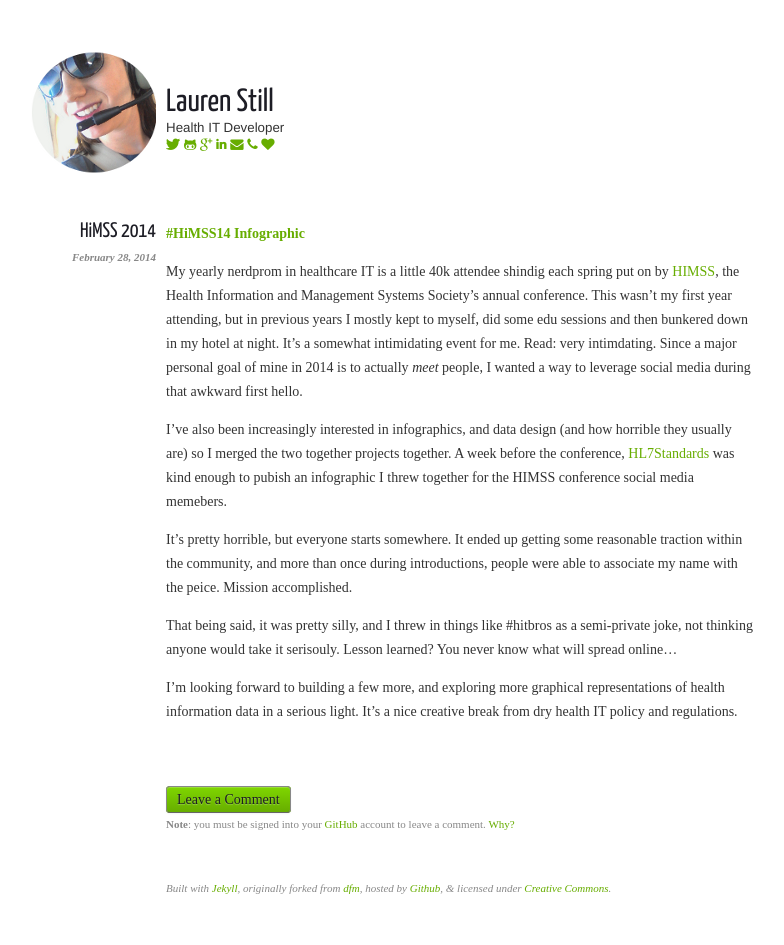
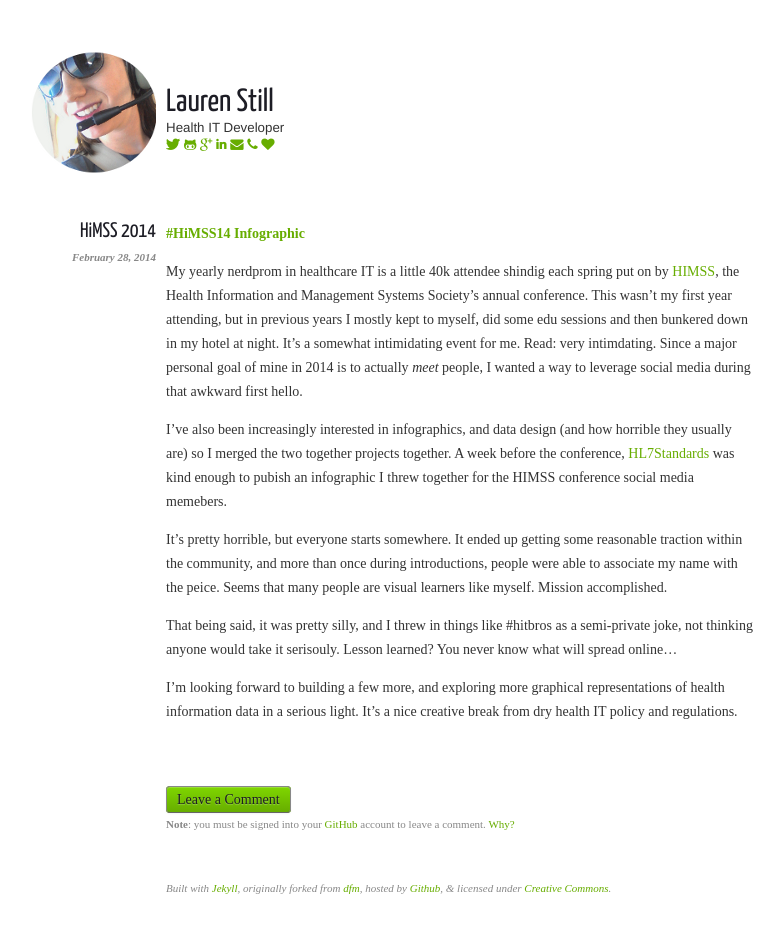
Before and after one commit to laurenstill/laurenstill.github.io, a Jekyll site: the page built from _posts/2014-02-28-himss14.markdown, in a window 1280 px wide. Shown: the whole page, without its empty margins (279-1063 px from the left). Built offline with Jekyll 4.4.1, drawn with Linux system fonts in a browser that asks for light colours; nearby versions of some CDN libraries.

Commit message:
Update 2014-02-28-himss14.markdown

```diff
--- a/_posts/2014-02-28-himss14.markdown
+++ b/_posts/2014-02-28-himss14.markdown
@@ -12,7 +12,7 @@ My yearly nerdprom in healthcare IT is a little 40k attendee shindig each spring
 
 I've also been increasingly interested in infographics, and data design (and how horrible they usually are) so I merged the two together projects together.  A week before the conference, [HL7Standards][2] was kind enough to pubish an infographic I threw together for the HIMSS conference social media memebers.
 
-It's pretty horrible, but everyone starts somewhere.  It ended up getting some reasonable traction within the community, and more than once during introductions, people were able to associate my name with the peice.  Mission accomplished.
+It's pretty horrible, but everyone starts somewhere.  It ended up getting some reasonable traction within the community, and more than once during introductions, people were able to associate my name with the peice.  Seems that many people are visual learners like myself. Mission accomplished.
 
 That being said, it was pretty silly, and I threw in things like #hitbros as a semi-private joke, not thinking anyone would take it serisouly.  Lesson learned?  You never know what will spread online...
 
```
